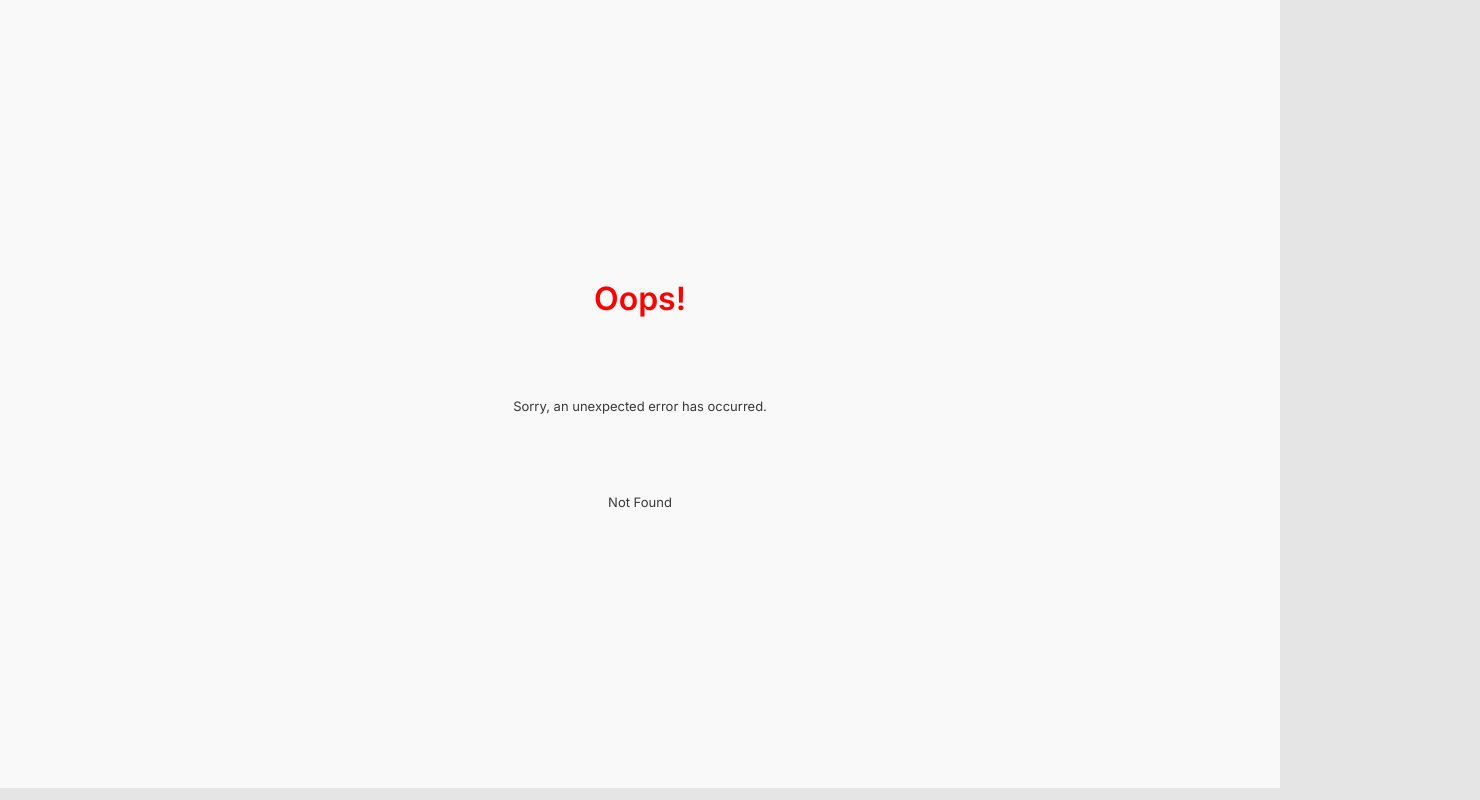
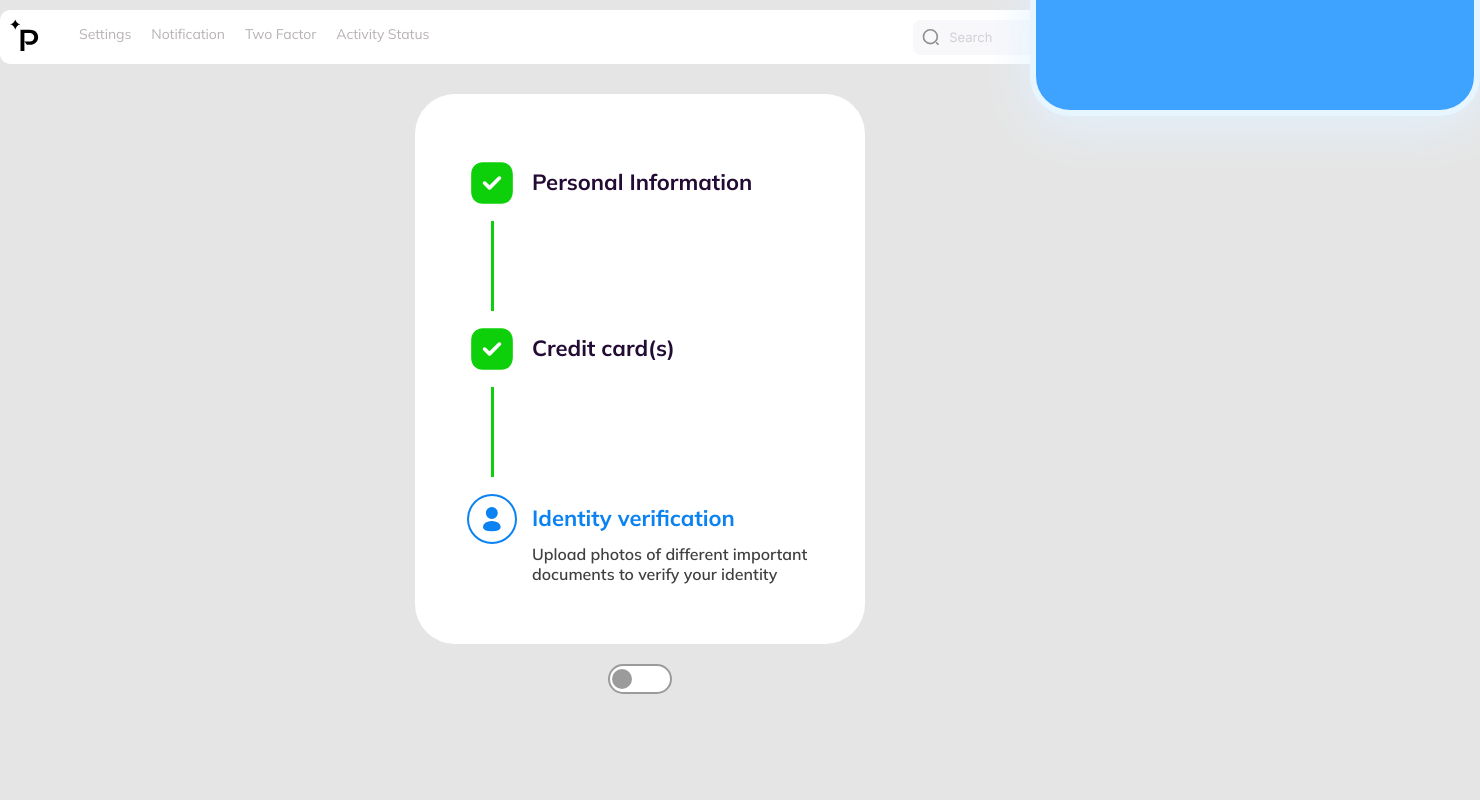
Before and after one commit to appwex/react-ui-components, a React (Create React App) app: page /stories/add-information in a window 1280 px wide. Before the commit this address had no page. Shown: the whole page, 1480 px wide, since content can reach past the window. Built offline with nearby package versions, Linux system fonts and the light colour scheme.

Commit message:
add information component first commit (#62)
Co-authored-by: Adams Abdulmaleek <harbdulmaleek@gmail.com>

```diff
--- a/src/index.js
+++ b/src/index.js
@@ -19,6 +19,7 @@ import Cookie from './routes/cookie/cookie'
 import SidebarMenuComponent from './routes/sidebarmenu-component/sidebarmenu'
 import CardPayment from './routes/card-payment/CardPayment'
 import Profile from 'routes/profile/profile'
+import AddImformation from 'routes/add-information/add-information'
 import CoinValue from 'routes/coin-value/coinValue'
 import CodeWriter from './routes/mock-code-writer/code-writer'
 
@@ -85,6 +86,10 @@ const router = createBrowserRouter([
         element: <Profile />,
       },
       {
+        path: 'stories/add-information',
+        element: <AddImformation />,
+       },
+       {
         path: 'stories/coinvalue',
         element: <CoinValue />,
       },
--- /dev/null
+++ b/src/routes/add-information/add-information.css
@@ -0,0 +1,98 @@
+@import url('https://fonts.googleapis.com/css2?family=Mulish:wght@600;700&display=swap');
+
+* {
+  font-family: 'Mulish', sans-serif;
+}
+
+.informationCard {
+  margin: 20px auto;
+  width: 450px;
+  border-radius: 40px;
+  padding: 68px 52px 60px;
+  line-height: 1.255;
+  transition: all 0.5s ease-in-out;
+}
+
+.informationStageWrapper {
+  display: grid;
+  grid-template-columns: 50px 1fr;
+  align-items: center;
+  column-gap: 15px;
+}
+
+.imformationIconWrapper {
+  display: flex;
+  align-items: center;
+  justify-content: center;
+}
+
+.imformationIconWrapper > .profileIcon {
+  width: 50px;
+  height: 50px;
+  border-radius: 50%;
+  border: 2px solid #0a82f1;
+  padding: 9px;
+}
+
+.informationStage {
+  color: inherit;
+  font-size: 22px;
+  font-weight: 700;
+}
+
+.informationStage.toAdd {
+  color: #0a82f1;
+}
+
+.informationToAdd {
+  grid-column: 2/-1;
+  font-size: 16px;
+  font-weight: 600;
+  color: #3f3f3f;
+}
+
+.informationVerticalLine {
+  width: 3px;
+  height: 90px;
+  background-color: #0ed00a;
+  margin: 17px 0;
+  margin-left: 23.5px;
+}
+
+/* Dark / Light mode */
+.cardDarkMode {
+  background-color: #100d1f;
+  color: #fff;
+}
+
+.cardDarkMode > * .informationToAdd {
+  color: #bdbdbd;
+}
+
+.cardLightMode {
+  background-color: #fff;
+  color: #230b34;
+}
+
+/* toggler */
+.toggle {
+  border: 2px solid #9b9b9b;
+  background-color: #fff;
+  display: flex;
+  align-items: center;
+  width: 64px;
+  height: 30px;
+  margin: 20px auto;
+  border-radius: 20px;
+  position: relative;
+}
+
+.toggle span {
+  height: 20px;
+  width: 20px;
+  border-radius: 50%;
+  background-color: #9b9b9b;
+  position: absolute;
+  left: 2px;
+  transition: all 0.3s ease-in-out;
+}
--- /dev/null
+++ b/src/routes/add-information/add-information.jsx
@@ -0,0 +1,52 @@
+import './add-information.css'
+import { useState } from 'react'
+import { ReactComponent as TickIcon } from '../../assets/svg/tick-icon.svg'
+import { ReactComponent as ProfileIcon } from '../../assets/svg/profile-icon.svg'
+
+const AddImformation = () => {
+  const [dark, toggleMode] = useState(false)
+
+  return (
+    <section>
+      <div
+        className={`informationCard ${
+          dark ? 'cardDarkMode' : 'cardLightMode'
+        } `}
+      >
+        <div className="informationStageWrapper ">
+          <div className="imformationIconWrapper">
+            <TickIcon className="tickIcon" />
+          </div>
+          <p className="informationStage">Personal Information</p>
+        </div>
+        <div className="informationVerticalLine"></div>
+        <div className="informationStageWrapper ">
+          <div className="imformationIconWrapper">
+            <TickIcon className="tickIcon " />
+          </div>
+          <p className="informationStage">Credit card(s)</p>
+        </div>
+        <div className="informationVerticalLine"></div>
+        <div className="informationStageWrapper">
+          <div className="imformationIconWrapper">
+            <ProfileIcon className="profileIcon" />
+          </div>
+          <p className="informationStage toAdd">Identity verification</p>
+          <span className="informationToAdd">
+            Upload photos of different important documents to verify your
+            identity
+          </span>
+        </div>
+      </div>
+      {/* light/dark mode toggler */}
+      <div
+        className={`toggle ${dark ? 'whiteBg' : 'darkBg'}`}
+        onClick={() => toggleMode(!dark)}
+      >
+        <span className={`${dark ? 'slide' : ''}`} />
+      </div>
+    </section>
+  )
+}
+
+export default AddImformation
--- a/src/routes/story-page/story-page.jsx
+++ b/src/routes/story-page/story-page.jsx
@@ -19,6 +19,7 @@ const StoryPage = () => {
       <Link to={`/stories/chart`}>Chart</Link>
       <Link to={`/stories/recent-activity`}> Activities </Link>
       <Link to={`/stories/profile`}>Profile</Link>
+      <Link to={`/stories/add-information`}>Add Imformation</Link>
       <Link to={`/stories/coinvalue`}>Coin Value</Link>
     </div>
   )
```
Also changed, not shown: src/assets/svg/profile-icon.svg (added), src/assets/svg/tick-icon.svg (added).
